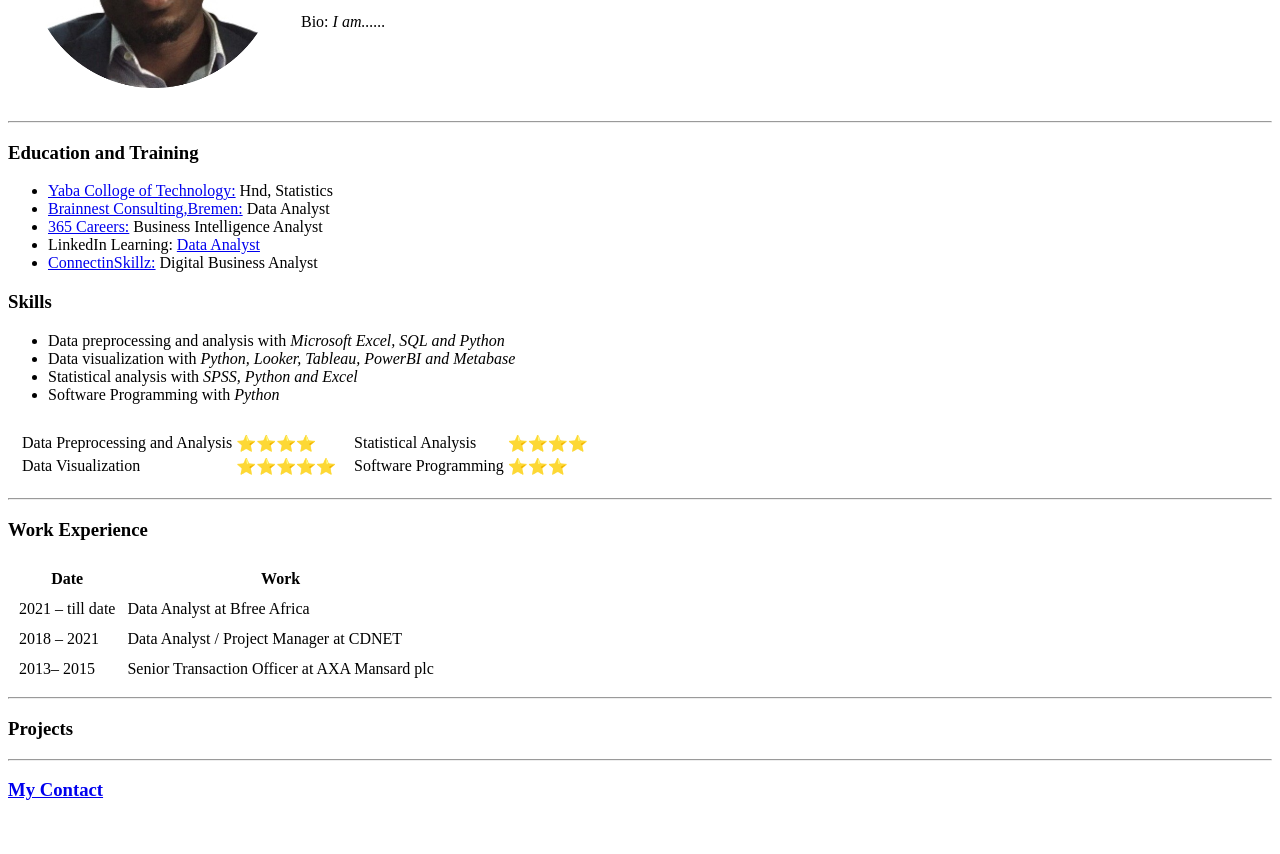
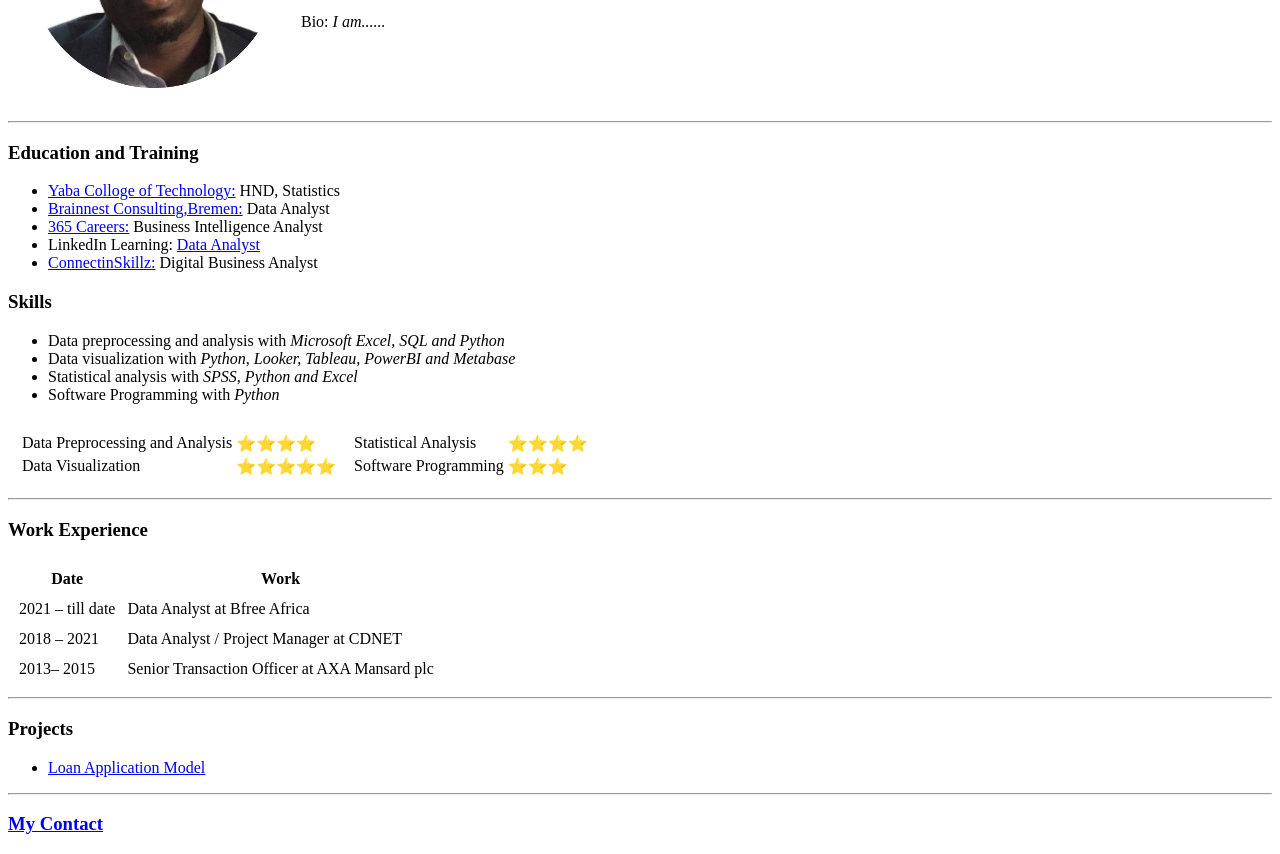
Before and after one commit to AnthonyBadmus/cv, a plain HTML site: page index.html in a window 1280 px wide. Shown: the part 191-1045 px from the top of the page. Before the commit the page ends 1011 px from the top, so only its background shows below. Drawn offline with Linux system fonts and the light colour scheme.

Commit message:
Update index.html
Added project colab link.

```diff
--- a/index.html
+++ b/index.html
@@ -19,7 +19,7 @@
         <hr>
         <h3><bold>Education and Training</bold></h3>
         <ul>
-            <li><a href="https://www.yabatech.edu.ng/">Yaba Colloge of Technology:</a> Hnd, Statistics</li>
+            <li><a href="https://www.yabatech.edu.ng/">Yaba Colloge of Technology:</a> HND, Statistics</li>
             <li><a href="https://www.brainnest.consulting/">Brainnest Consulting,Bremen:</a> Data Analyst</li>
             <li><a href="https://365careers.com/">365 Careers:</a> Business Intelligence Analyst</li>
             <li> LinkedIn Learning: <a href="https://www.linkedin.com/learning/paths/become-a-data-analyst">Data Analyst</a></li>
@@ -93,6 +93,10 @@
 
         <hr>
         <h3><strong>Projects</strong></h3>
+        <ul>
+            <li><a href="https://colab.research.google.com/drive/1R8qjAEUu6J2lS6ZqC1LdxnRYdaKqxlpu#scrollTo=E6OL3zbh3KEw">Loan Application Model</a></li>
+
+        </ul>
 
 
         <hr>
```
